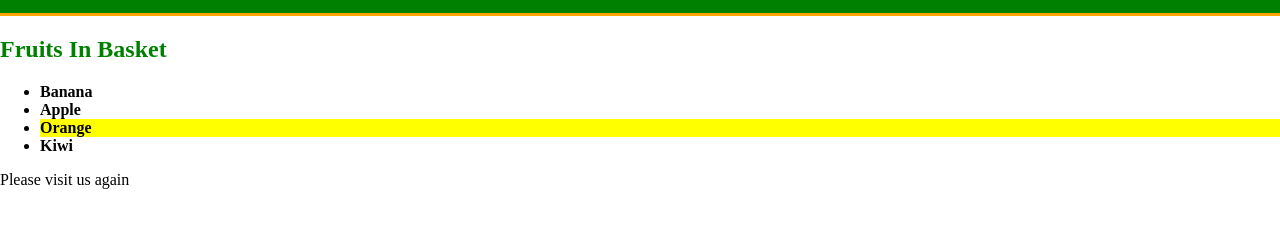
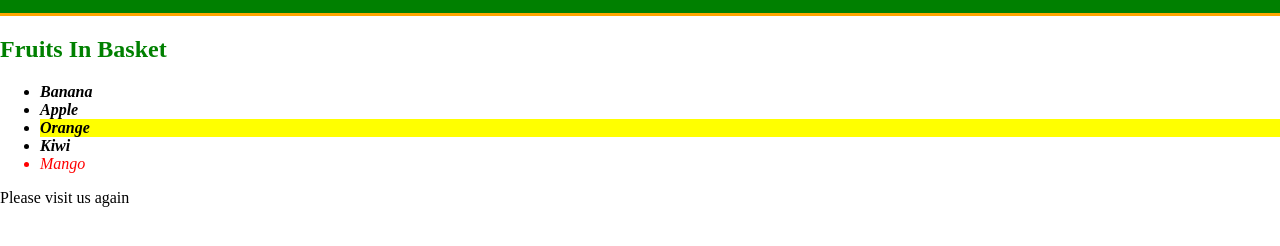
Before and after one commit to RishiDusane/webDev, a plain HTML site: page GitStart/index.html in a window 1280 px wide. Shown: the part 56-302 px from the top of the page. Drawn offline with Linux system fonts and the light colour scheme.

Commit message:
list updated

```diff
--- a/GitStart/index.html
+++ b/GitStart/index.html
@@ -17,6 +17,7 @@
         <li class="fruit">Apple</li>
         <li class="fruit">Orange</li>
         <li class="fruit">Kiwi</li>
+          <li>Mango</li>
       </ul>
     </div>
     <div id="thanks"></div>
--- a/GitStart/index.js
+++ b/GitStart/index.js
@@ -25,3 +25,11 @@
 for (let i = 0; i < fruits.length; i++){
     fruits[i].style.fontWeight = 'bold';
 }
+// Write your code below:
+const listItems = document.getElementsByTagName('li');
+
+for (let i = 0; i < listItems.length; i++){
+    listItems[i].style.fontStyle = 'italic';
+}
+
+listItems[4].style.color = 'red';
```
